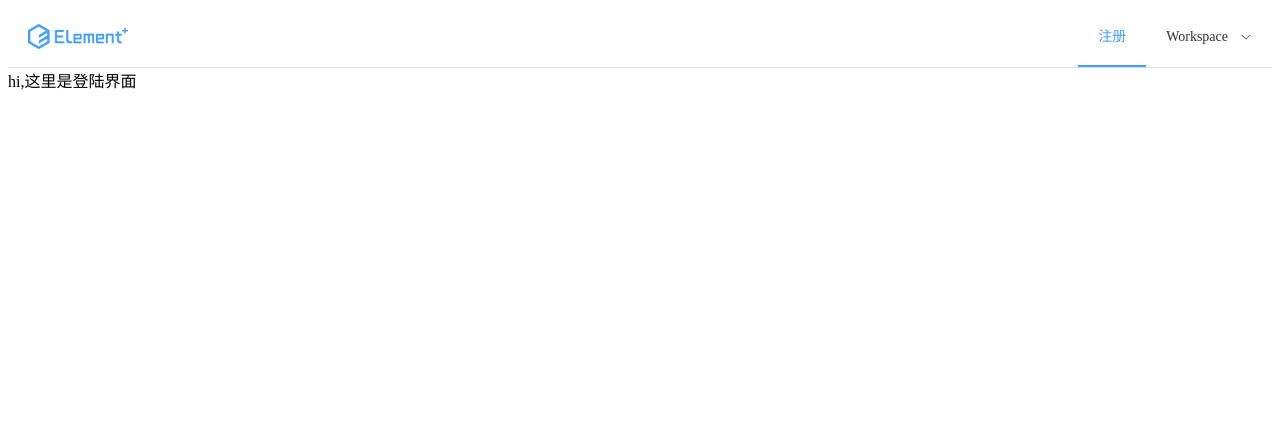
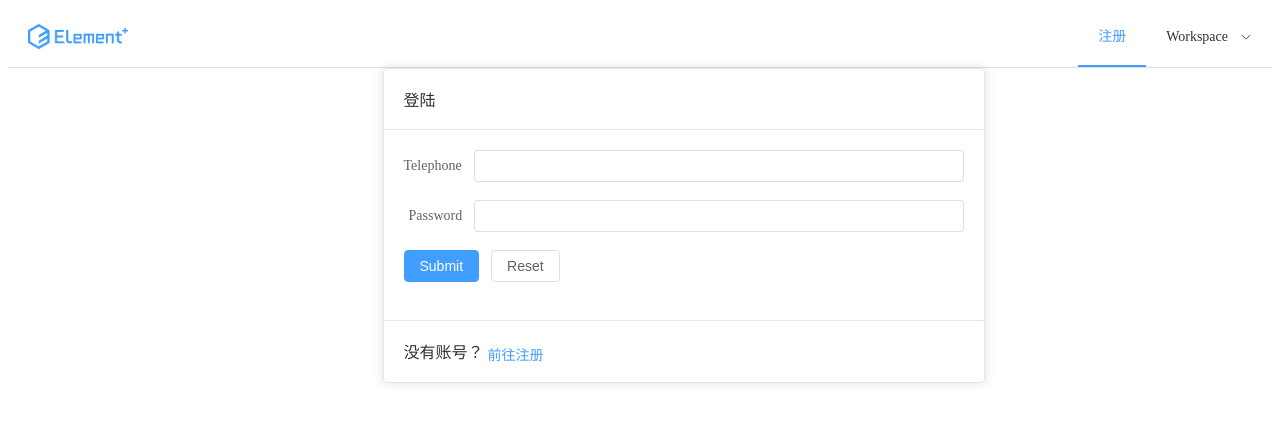
Before and after one commit to JaeHua/VueDemo, a Vue app: page /login in a window 1280 px wide. Shown: the top 422 px of the page. Built offline with nearby package versions, Linux system fonts and the light colour scheme.

Commit message:
step4.登陆界面的表单验证

```diff
--- a/src/views/Login.vue
+++ b/src/views/Login.vue
@@ -1,11 +1,126 @@
-<script setup>
+<template>
+  <el-row :gutter="20">
+    <!--    布局对齐tips-->
+    <el-col :span="7"><div class="grid-content ep-bg-purple" /></el-col>
+    <el-col :span="17"><div class="grid-content ep-bg-purple" />
+      <el-card style="max-width: 600px">
+        <template #header>
+          <div class="card-header">
+            <span>登陆</span>
+          </div>
+        </template>
+        <el-form
+            ref="ruleFormRef"
+            style="max-width: 100%"
+            :model="ruleForm"
+            status-icon
+            :rules="rules"
+            label-width="auto"
+            class="demo-ruleForm"
+        >
+
+          <el-form-item label="Telephone" prop="telephone" >
+            <el-input v-model.number="ruleForm.telephone" />
+          </el-form-item>
+          <el-form-item label="Password" prop="pass">
+            <el-input v-model="ruleForm.pass" type="password" autocomplete="off" />
+          </el-form-item>
+
+
+          <el-form-item>
+            <el-button type="primary" @click="submitForm(ruleFormRef)">
+              Submit
+            </el-button>
+            <el-button @click="resetForm(ruleFormRef)">Reset</el-button>
+          </el-form-item>
+        </el-form>
+        <template #footer>没有账号？ <el-link type="primary" href="/register">前往注册</el-link></template>
+      </el-card>
+    </el-col>
+
+  </el-row>
+
+
+</template>
+
+<script lang="ts" setup>
+import { reactive, ref } from 'vue'
+import type { FormInstance, FormRules } from 'element-plus'
+import { useRouter } from 'vue-router'
+import { ElMessage } from 'element-plus'
+// import API from "../plugins/axiosInstance"
+import axios from 'axios'
+const ruleFormRef = ref<FormInstance>()
+
+const checkTelephone = (rule: any, value: any, callback: any) => {
+  if (!value) {
+    return callback(new Error('Please input the telephone'))
+  }
+  setTimeout(() => {
+    if (!Number.isInteger(value)) {
+      callback(new Error('Please input digits'))
+    } else {
+      value = value + '' //转变为字符串
+      if (value.length != 11) {
+        // console.log("length:"+value.length)
+        callback(new Error('电话格式错误'))
+      } else {
+        callback()
+      }
+    }
+  }, 100)
+
+}
+
+const validatePass = (rule: any, value: any, callback: any) => {
+  if (value === '') {
+    callback(new Error('Please input the password'))
+  } else {
+    if (value.length < 6) {
+      // console.log("length:"+value.length)
+      callback(new Error('密码不得少于六位'))
+    } else {
+      callback()
+    }
+  }
+}
+
+const ruleForm = reactive({
+  pass: '',
+  telephone: '',
+})
+
+const rules = reactive<FormRules<typeof ruleForm>>({
+  pass: [{ validator: validatePass, trigger: 'blur' }],
+  telephone: [{ validator: checkTelephone, trigger: 'blur' }],
+})
+const router = useRouter()
+const submitForm = async (formEl: FormInstance | undefined) => {
+  if (!formEl) return
+
+  await formEl.validate(async (valid) => {
+    if (valid) {
+      // console.log('user:'+ruleForm.name+' '+ruleForm.telephone+' '+ruleForm.pass)
+      //请求
+      const api = 'http://localhost:3344/api/auth/login'
+      // const data = {"name": ruleForm.name, "telephone": ruleForm.telephone.toString(), "password": ruleForm.pass}
+    }else {
+      //数据验证失败的提示
+      (() => {
+        ElMessage({
+          message: 'Warning, the data you input is invalid.',
+          type: 'warning',
+        })
+      })()
+
+      // throw new Error('Validation failed')
+    }
+  })
+}
+
+const resetForm = (formEl: FormInstance | undefined) => {
+  if (!formEl) return
+  formEl.resetFields()
+}
 
 </script>
-
-<template>
-hi,这里是登陆界面
-</template>
-
-<style scoped>
-
-</style>
```
